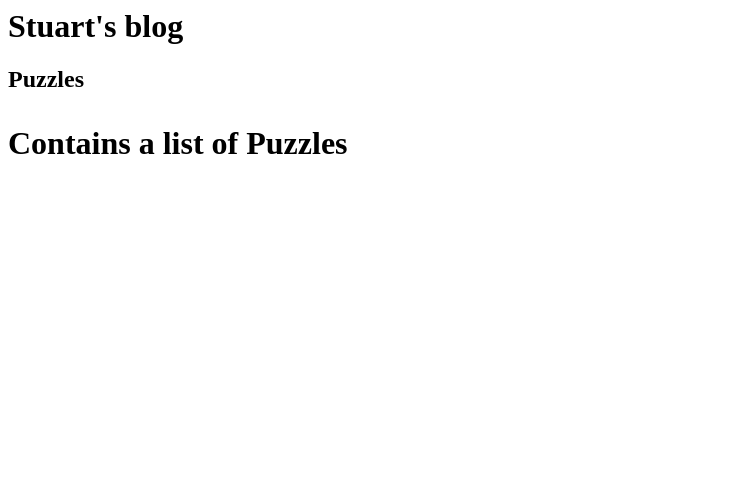
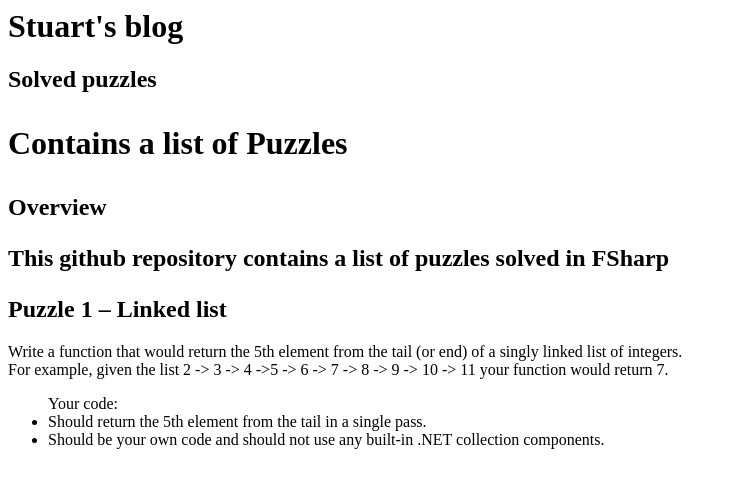
Before and after one commit to stuartjdavies/-myblog, a plain HTML site: page index.html in a window 1280 px wide. Shown: the whole page, without its empty margins (0-733 px from the left). Drawn offline with Linux system fonts and the light colour scheme.

Commit message:
Added HTML

```diff
--- a/index.html
+++ b/index.html
@@ -1,7 +1,18 @@
 <HTML>
 <BODY>
 <H1>Stuart's blog</H1>
-<H2>Puzzles<H1>
+<H2>Solved puzzles<H1>
 <P>Contains a list of Puzzles<P>
+
+<H2>Overview
+<P>This github repository contains a list of puzzles solved in FSharp<P>
+
+<H2>Puzzle 1 – Linked list</H2>
+<P>Write a function that would return the 5th element from the tail (or end) of a singly linked list of integers.<BR>
+   For example, given the list 2 -> 3 -> 4 ->5 -> 6 -> 7 -> 8 -> 9 -> 10 -> 11 your function would return 7.</P>
+<UL>Your code:
+	<LI>Should return the 5th element from the tail in a single pass.</LI>
+	<LI>Should be your own code and should not use any built-in .NET collection components.</LI>
+</UL>
 <BODY>
 <HTML>
```
